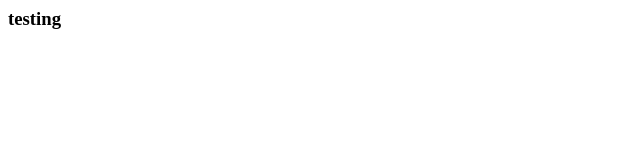
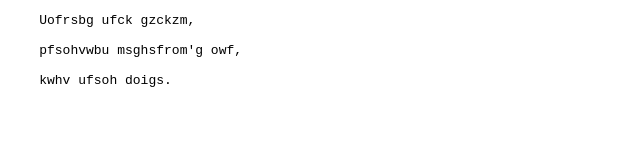
Before and after one commit to red-fox-star/klaatu-barada-nikto, a plain HTML site: page index.html in a window 1280 px wide. Shown: the whole page, without its empty margins (0-640 px from the left). Drawn offline with Linux system fonts and the light colour scheme.

Commit message:
Update index.html

```diff
--- a/index.html
+++ b/index.html
@@ -1 +1,15 @@
-<h3>testing</h3>
+<!doctype html>
+<html>
+  <head>
+    <title>Klaatu Barada Nikto</title>
+  </head>
+  <body>
+    <pre>
+    Uofrsbg ufck gzckzm,
+
+    pfsohvwbu msghsfrom'g owf,
+
+    kwhv ufsoh doigs.
+    </pre>
+  </body>
+</html>
```
